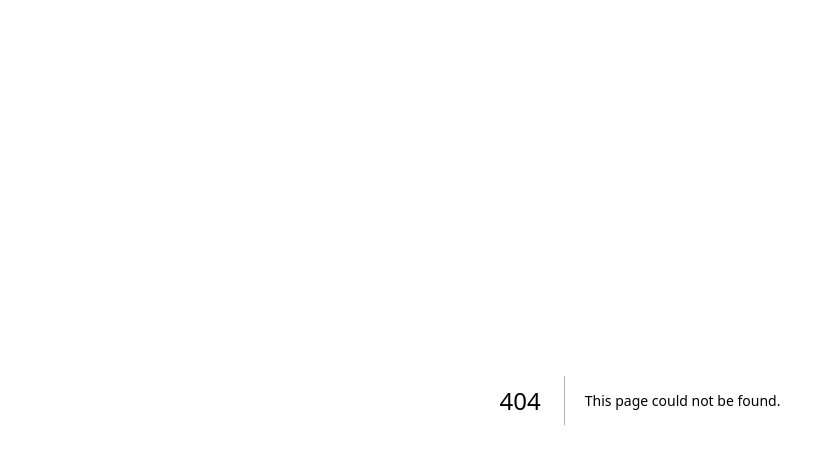
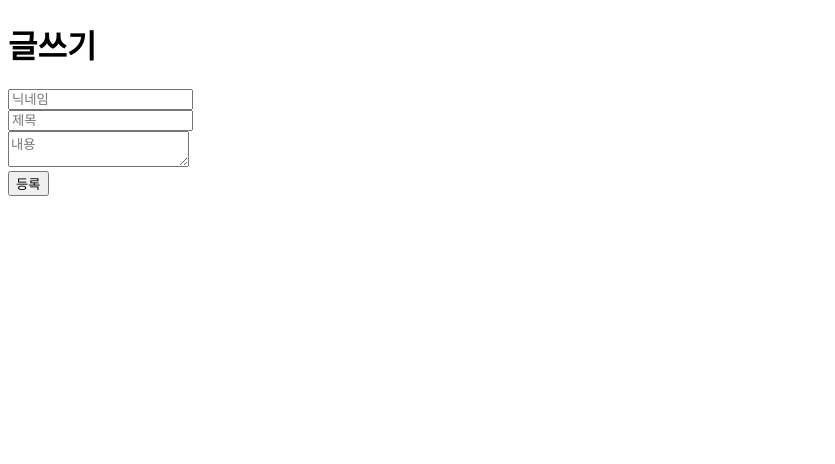
Before and after one commit to nanri77/practice-board, a Next.js app: page /posts/new in a window 1280 px wide. Before the commit this address had no page. Shown: the top 464 px of the page, without its empty margins (0-835 px from the left). Built offline with nearby package versions, Linux system fonts and the light colour scheme.

Commit message:
feat: 글쓰기 페이지

```diff
--- /dev/null
+++ b/app/posts/new/page.tsx
@@ -0,0 +1,29 @@
+"use client";
+
+import { useFormState } from "react-dom";
+import { createPostAction, type FormState } from "@/app/actions";
+
+const initialState: FormState = {};
+
+export default function NewPostPage() {
+  const [state, formAction] = useFormState(createPostAction, initialState);
+
+  return (
+    <main>
+      <h1>글쓰기</h1>
+      <form action={formAction}>
+        <div>
+          <input name="nickname" placeholder="닉네임" />
+        </div>
+        <div>
+          <input name="title" placeholder="제목" />
+        </div>
+        <div>
+          <textarea name="content" placeholder="내용" />
+        </div>
+        <button type="submit">등록</button>
+        {state.error && <p role="alert">{state.error}</p>}
+      </form>
+    </main>
+  );
+}
```
